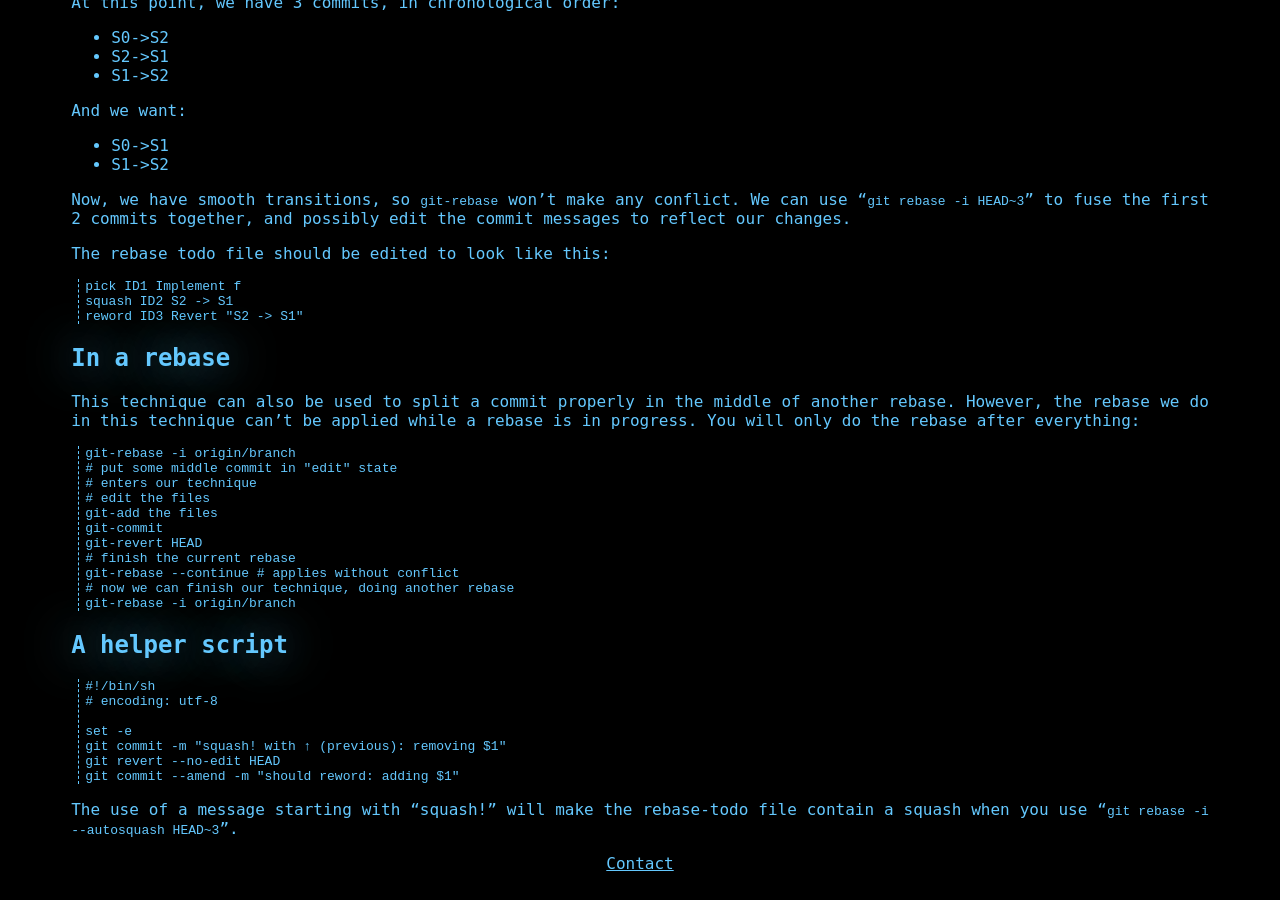
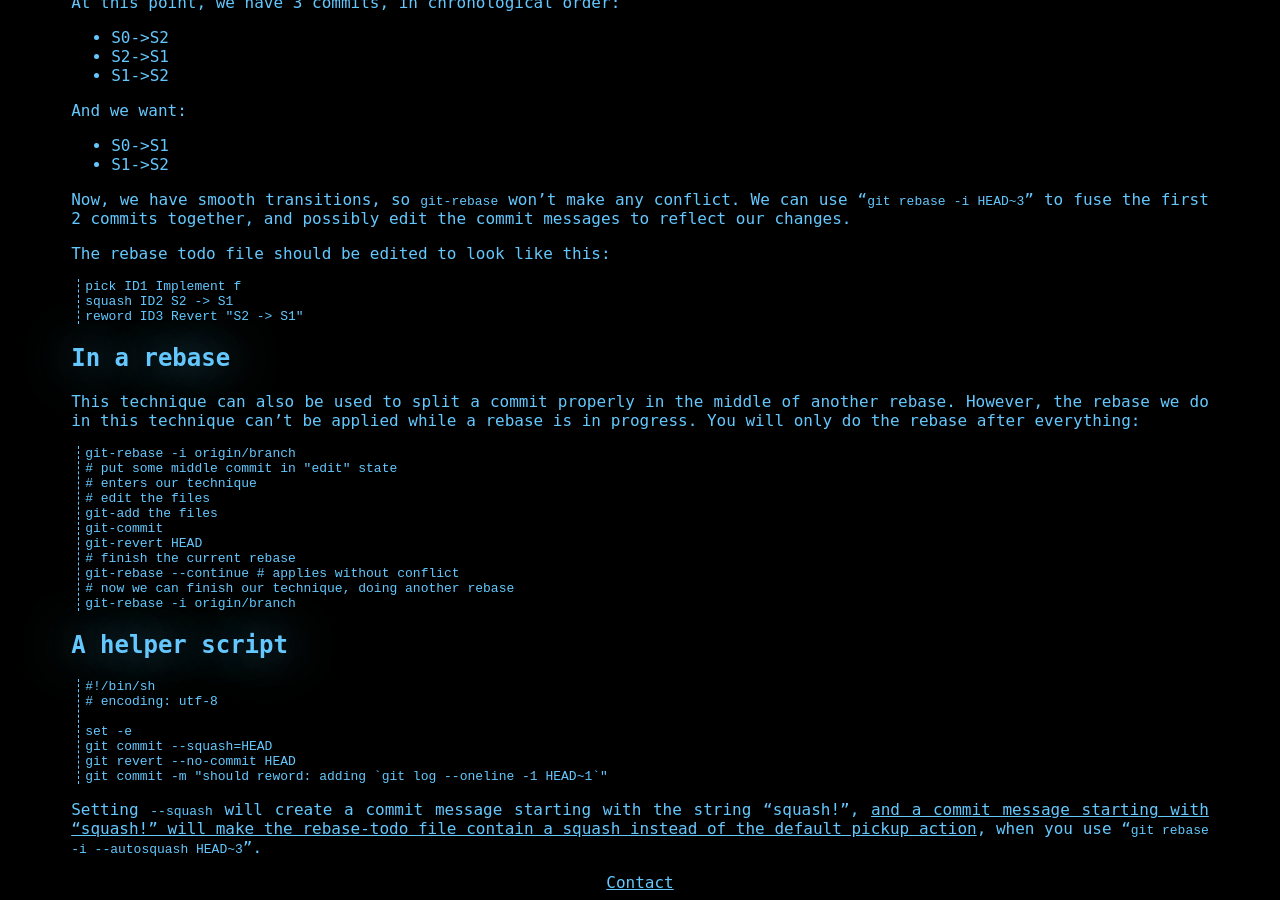
Before and after one commit to hydrargyrum/hydrargyrum.github.io, a Jekyll site: the page built from misc/git-tips.md, in a window 1280 px wide and 900 px high, scrolled down 1251 px. Built offline with Jekyll 4.4.1, drawn with Linux system fonts in a browser that asks for light colours; Markdown is read by kramdown in place of the engine named in the settings.

Commit message:
git-tips article: fix autosquash part that had wrong info

````diff
--- a/misc/git-tips.md
+++ b/misc/git-tips.md
@@ -117,9 +117,9 @@ git-rebase -i origin/branch
 # encoding: utf-8
 
 set -e
-git commit -m "squash! with ↑ (previous): removing $1"
-git revert --no-edit HEAD
-git commit --amend -m "should reword: adding $1"
+git commit --squash=HEAD
+git revert --no-commit HEAD
+git commit -m "should reword: adding `git log --oneline -1 HEAD~1`"
 ```
 
-The use of a message starting with "squash!" will make the rebase-todo file contain a squash when you use "`git rebase -i --autosquash HEAD~3`".
+Setting `--squash` will create a commit message starting with the string "squash!", [and a commit message starting with "squash!" will make the rebase-todo file contain a squash instead of the default pickup action](https://coderwall.com/p/hh-4ea/git-rebase-autosquash), when you use "`git rebase -i --autosquash HEAD~3`".
````
